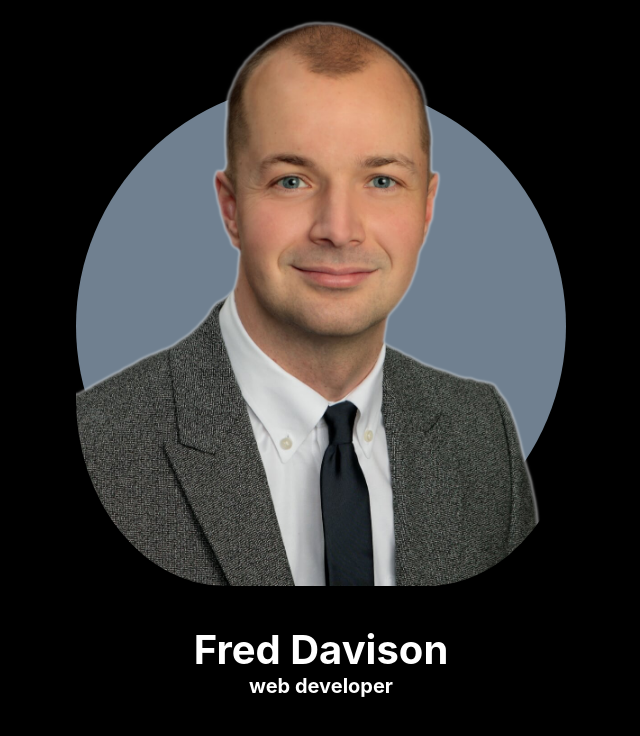
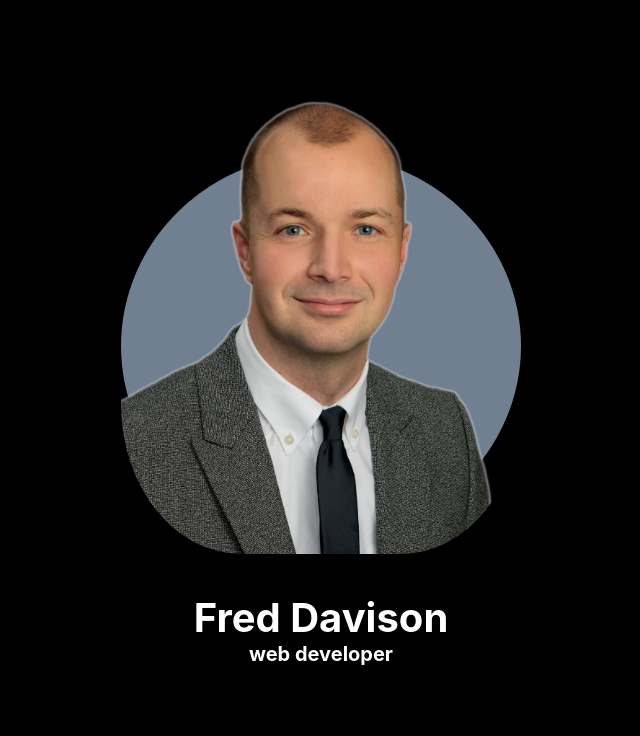
Before and after one commit to fred-archive/portfolio-fredinfo, a React (Create React App) app: page / in a window 1280 px wide. Shown: the top 736 px of the page, without its empty margins (319-959 px from the left). Built offline with nearby package versions, Linux system fonts and the light colour scheme.

Commit message:
add tab logo

```diff
--- a/public/index.html
+++ b/public/index.html
@@ -2,7 +2,7 @@
 <html lang="en">
   <head>
     <meta charset="utf-8" />
-    <link rel="icon" href="%PUBLIC_URL%/favicon.ico" />
+    <link rel="icon" href="%PUBLIC_URL%/laptop-code-solid.svg" />
     <meta name="viewport" content="width=device-width, initial-scale=1" />
     <meta name="theme-color" content="#000000" />
     <meta
--- a/src/App.css
+++ b/src/App.css
@@ -14,10 +14,10 @@ body {
 
 img {
   width: 90vw;
-  max-width: 500px;
+  max-width: 400px;
   margin-bottom: -20px;
   border-radius: 30%;
-  margin-top: -15vh;
+  margin-top: -12.5vh;
 }
 
 h1 {
@@ -41,7 +41,7 @@ h4 {
 .flex {
   display: flex;
   align-items: center;
-  height: 95vh;
+  height: 90vh;
   justify-content: center;
-  margin-top: 5vh;
+  margin-top: 10vh;
 }
```
Also changed, not shown: public/laptop-code-solid.svg (added), src/Display.jsx (indentation only), 1 other file (tests, documents, lock files or other folders).
